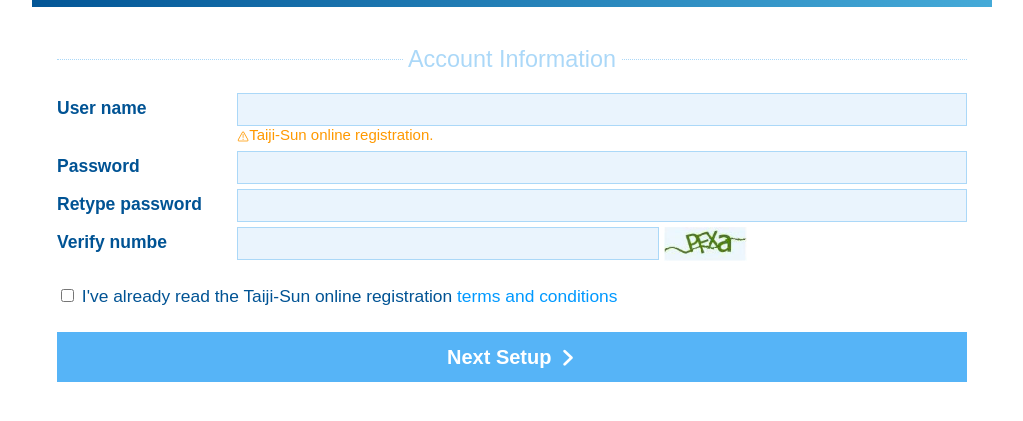
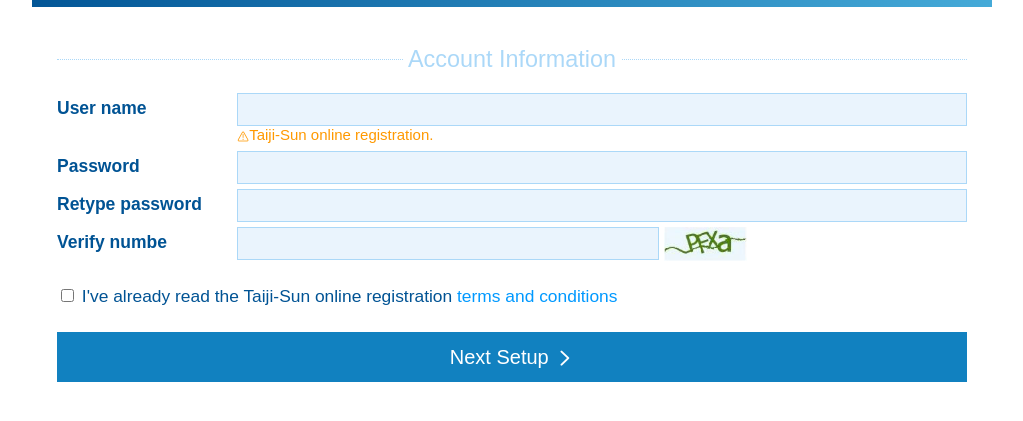
Before and after one commit to rocker2010/taijisun, a plain HTML site: page main.html in a window 1280 px wide. In both pictures the pointer is over the link "Next Setup". Shown: the part 193-614 px from the top of the page, without its empty margins (128-1151 px from the left). Drawn offline with Linux system fonts and the light colour scheme.

Commit message:
css更改

```diff
--- a/css/main.css
+++ b/css/main.css
@@ -169,7 +169,7 @@ header .ve {
 	font-family: "iconfont" !important;
 	font-size:0.812em
 }
-.buttonSm:hover{background: #56B4F7;-webkit-transition: all .25s linear;
+.buttonSm:hover{background: #1181c0;-webkit-transition: all .25s linear;
 	 -moz-transition: all .25s linear;
 	   -o-transition: all .25s linear;
         transition: all .25s linear;}
@@ -178,7 +178,7 @@ header .ve {
 	background: #ABD8F8;
 	text-align: center;
 	font-size:1em;
-	font-weight: bold;
+	/* font-weight: bold; */
 	display: block;
 	height: 2.5em;
 	line-height:  2.5em;
```
